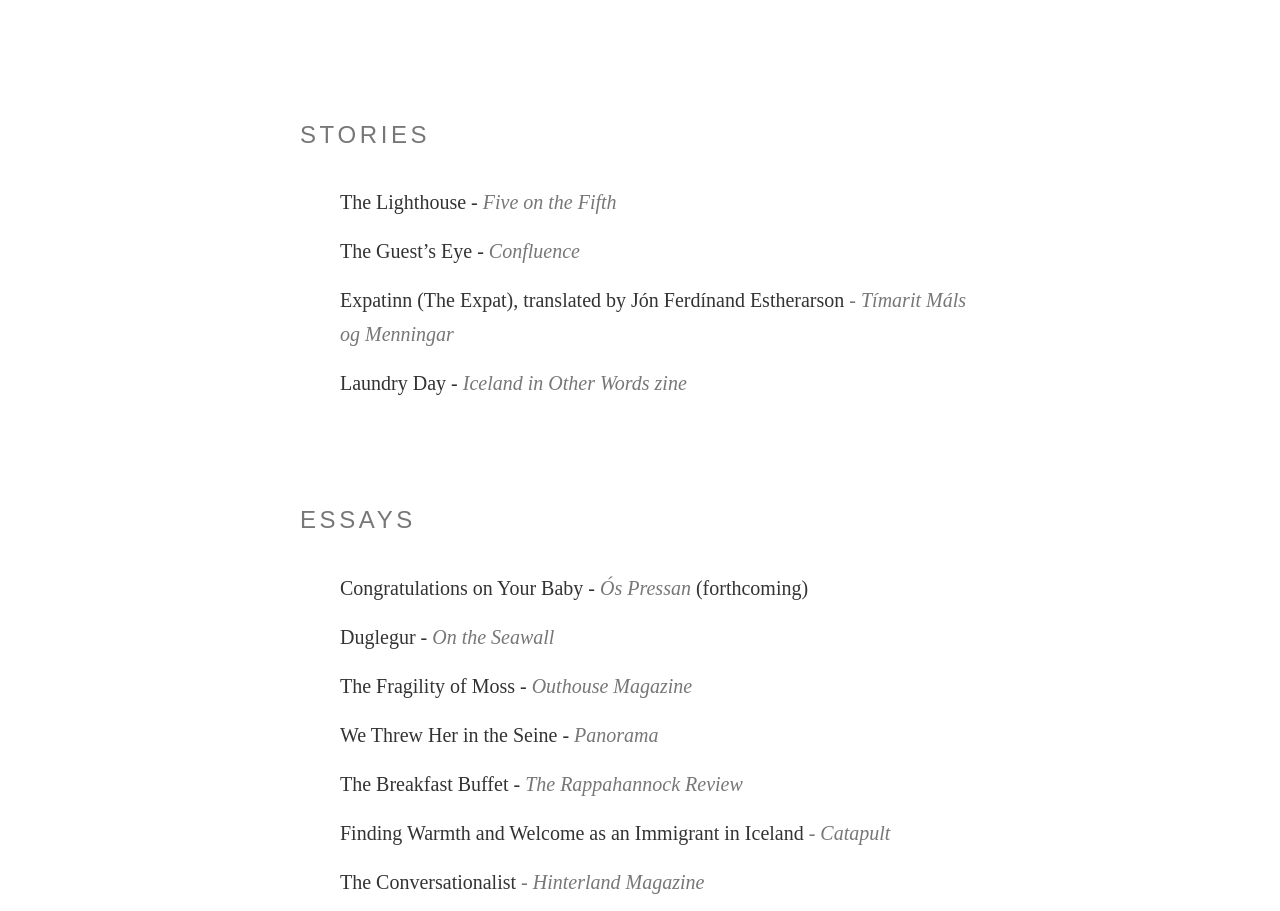
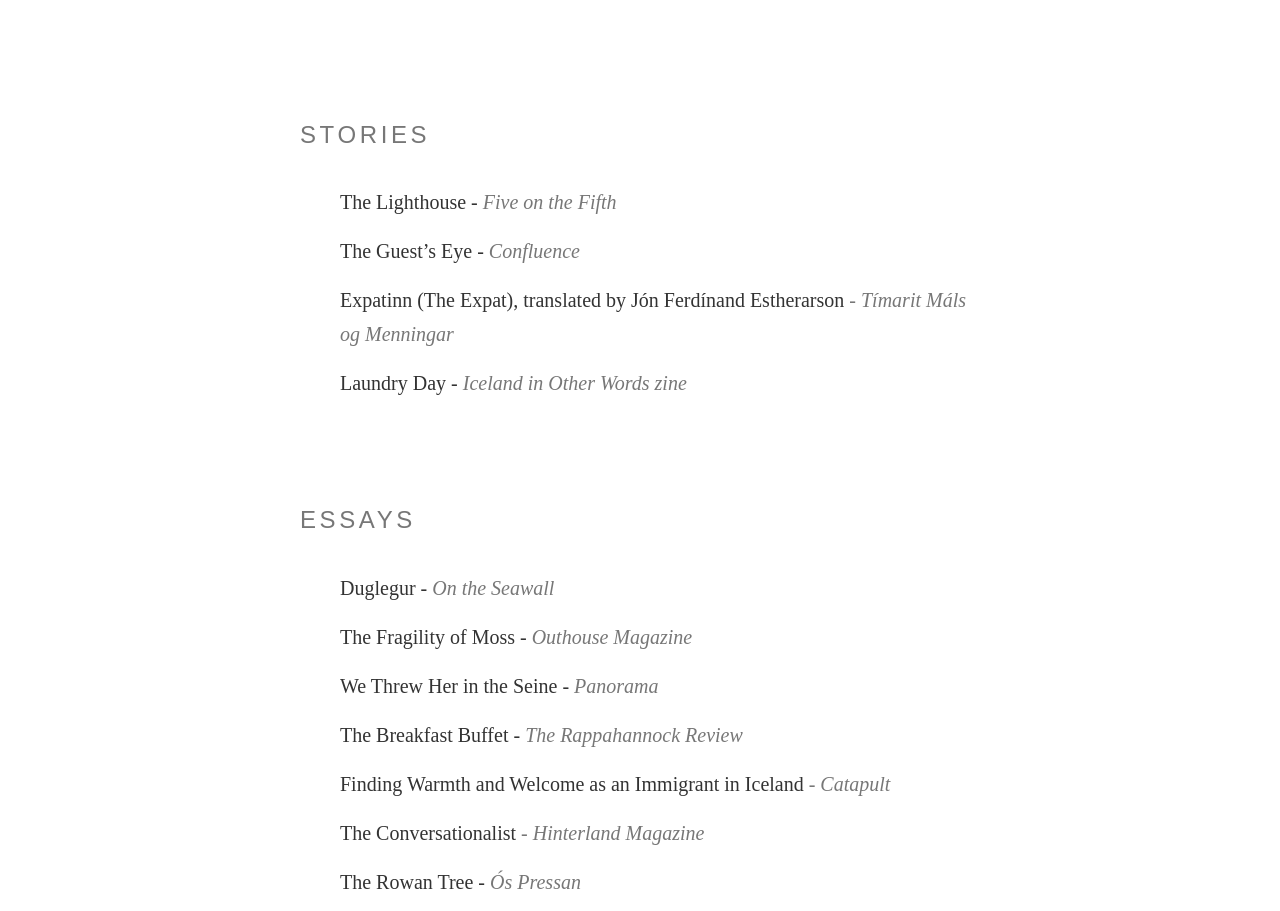
Before and after one commit to 707is/mspinei, a plain HTML site: page index.html in a window 1280 px wide. Shown: the part 151-1062 px from the top of the page. Drawn offline with Linux system fonts and the light colour scheme.

Commit message:
Update index.html

```diff
--- a/index.html
+++ b/index.html
@@ -213,9 +213,6 @@
         <h2>Essays</h2>
         <ul>
           <li>
-            Congratulations on Your Baby - <em>Ós Pressan</em> (forthcoming)
-          </li>
-          <li>
             <a href="https://www.ronslate.com/duglegur/">
             Duglegur - <em>On the Seawall</em>
             </a>
```
